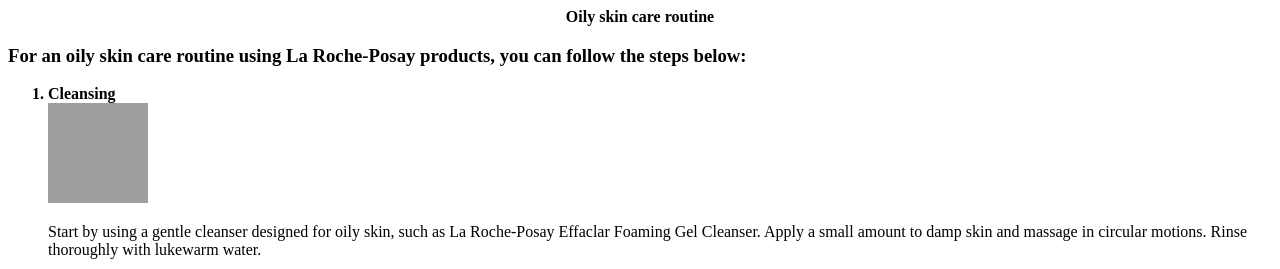
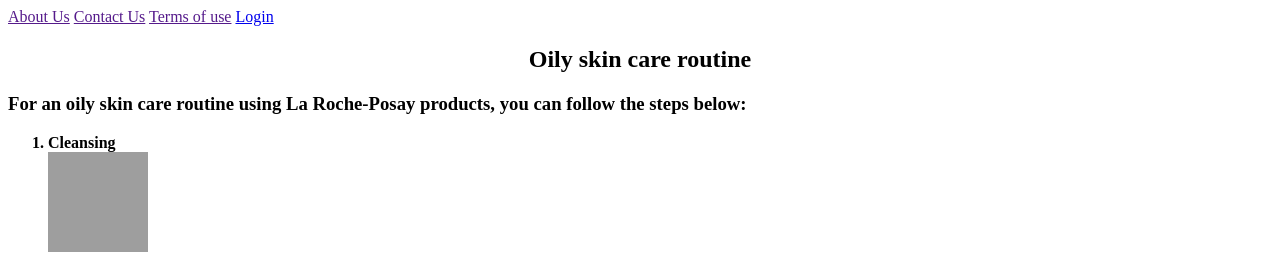
Before and after one commit to Wakio37/Group-project-4, a plain HTML site: page index.html in a window 1280 px wide. Shown: the top 269 px of the page. Drawn offline with Linux system fonts and the light colour scheme; grey boxes are pictures that could not be loaded.

Commit message:
changes on the nav

```diff
--- a/index.html
+++ b/index.html
@@ -9,9 +9,15 @@
 
     <main >
         <header>
-            <nav style="font-weight: bold; text-align: center;">Oily skin care routine</nav>
+            <nav >
+                <a href="">About Us</a>
+                <a href="">Contact Us</a>
+                <a href="">Terms of use</a>
+                <a href="#login">Login</a>
+            </nav>
         </header>
         <section>
+            <h1 style="font-weight: bold; text-align: center;">Oily skin care routine</h1>
             <article>
                 <h3>For an oily skin care routine using La Roche-Posay products, you can follow the steps below:</h3>
                 <ol>
@@ -68,7 +74,7 @@
 
 
 
-        <section>
+        <section class="login">
             <form style="display: flex; flex-direction: column; width: 50%;">
 
                     <p>First name</p>
```
